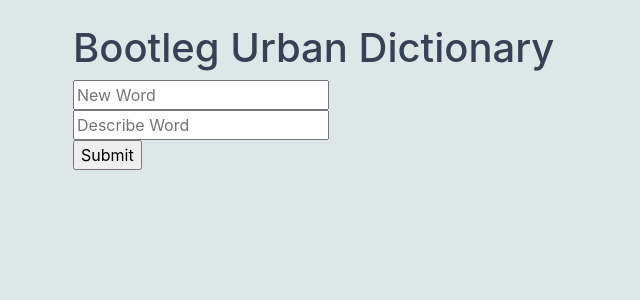
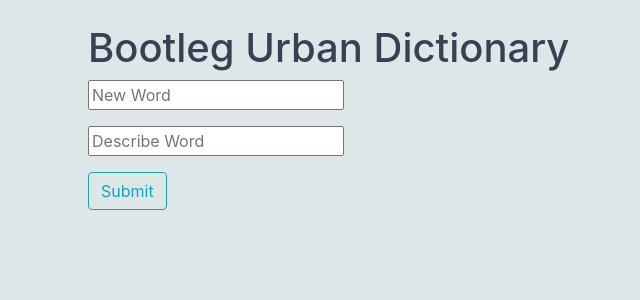
Before and after one commit to xpyrosh/joey, a Django app: page /UDictionary/addword/ in a window 1280 px wide. Shown: the part 56-356 px from the top of the page, without its empty margins (12-652 px from the left). Run offline with Django 3.2, Linux system fonts and the light colour scheme; some libraries are stand-ins or nearby versions.

Commit message:
minor css formating for alignment

```diff
--- a/Dictionary/templates/Dictionary/addword.html
+++ b/Dictionary/templates/Dictionary/addword.html
@@ -1,9 +1,16 @@
 {% extends "Dictionary/base.html" %}
 {% block content %}
+<div class="container">
     <h1>Bootleg Urban Dictionary</h1>
-    <form action="." method="post">{% csrf_token %}
-        <input type="text" name="new_word" placeholder="New Word">
-        <div><input type="text" name="word_desc" placeholder="Describe Word" width="150" height="100"></div>
-        <input type="submit" value="Submit">
+    <form action="." method="post">
+        {% csrf_token %}
+        <p>
+            <input type="text" name="new_word" placeholder="New Word">
+        </p>
+        <p>
+            <div><input type="text" name="word_desc" placeholder="Describe Word" width="150" height="100"></div>
+        </p>
+        <input class="btn btn-outline-info" type="submit" value="Submit">
     </form>
+</div>
 {% endblock content %}
--- a/Dictionary/templates/Dictionary/login.html
+++ b/Dictionary/templates/Dictionary/login.html
@@ -1,7 +1,7 @@
 {% extends "Dictionary/base.html" %}
 {% block content %}
-    <h1>Login</h1>
-    <div>
+    <div class=container>
+        <h1>Login</h1>
         <form method="post">
             {% csrf_token %}
             <fieldset class="form-group">
```
